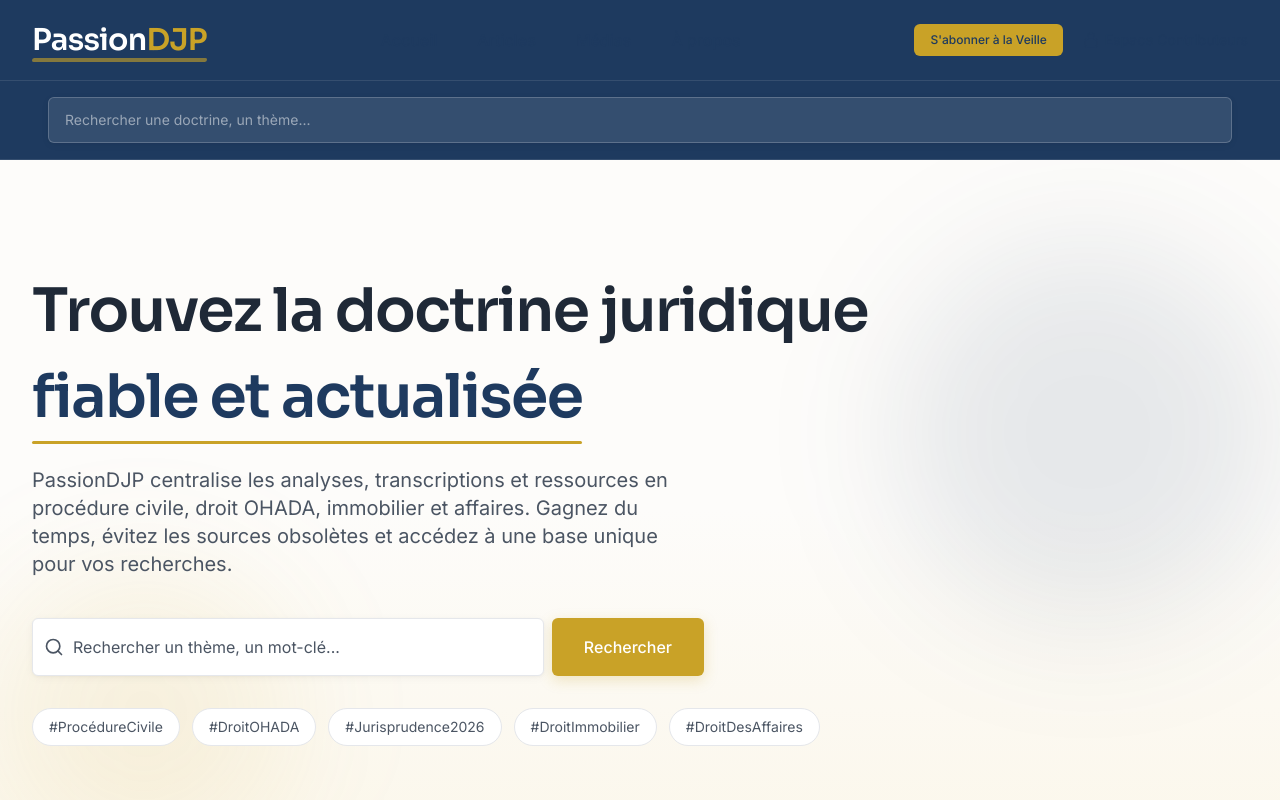
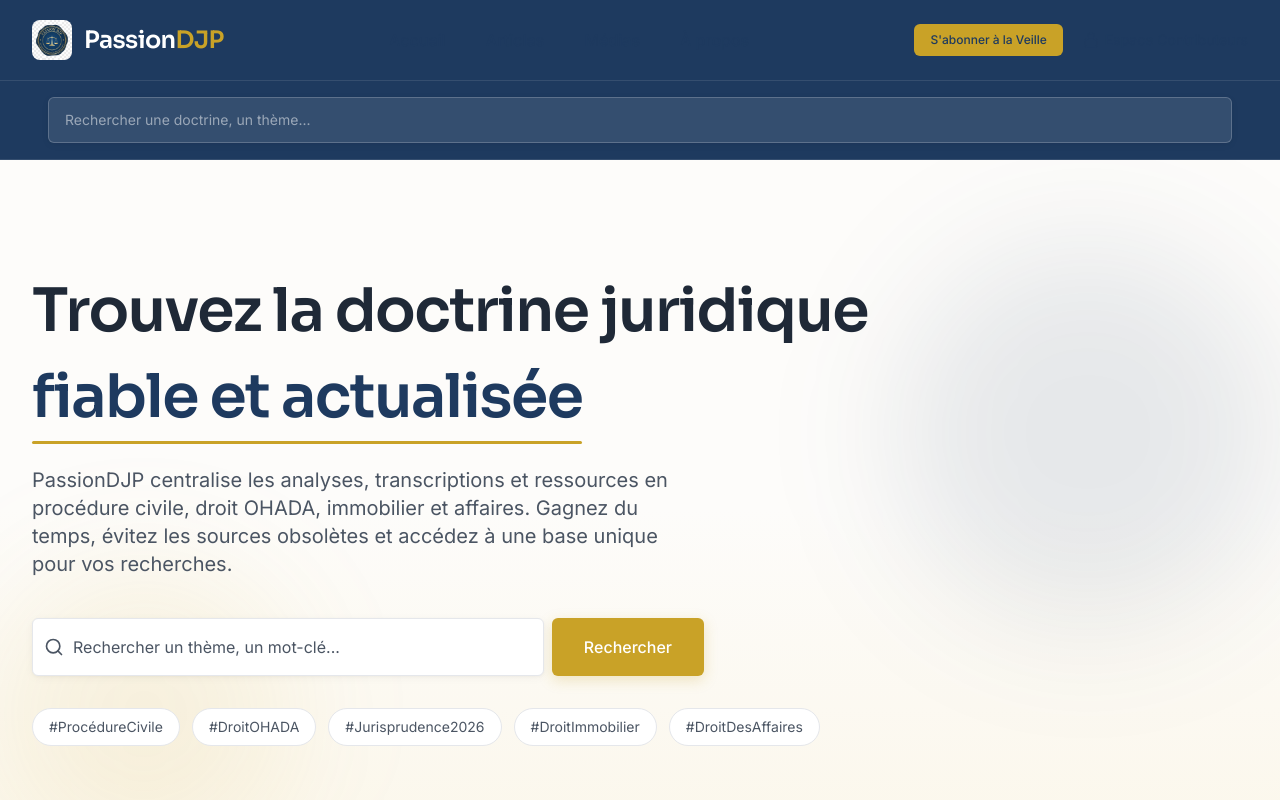
Before and after one commit to PATAWALA/PassionDJP, a Next.js app: page / in a window 1280 px wide. Shown: the top 800 px of the page. Built offline with nearby package versions, Linux system fonts and the light colour scheme.

Commit message:
3412079 u^date

```diff
--- a/src/components/layout/Header.tsx
+++ b/src/components/layout/Header.tsx
@@ -2,6 +2,7 @@
 
 import { useState } from "react";
 import Link from "next/link";
+import Image from "next/image";
 import { Menu, Lock } from "lucide-react";
 import { Input } from "@/components/ui/Input";
 import { MobileNav } from "./MobileNav";
@@ -13,11 +14,18 @@ export function Header() {
     <header className="sticky top-0 z-40 bg-primary border-b border-white/10">
       {/* Rangée principale */}
       <div className="container-editorial flex items-center justify-between h-20">
-        {/* Logo */}
-        <Link href="/" className="flex items-center">
-          <span className="relative inline-block font-heading text-3xl font-semibold text-white tracking-tight">
+        {/* Logo image */}
+        <Link href="/" className="flex items-center gap-3">
+          <div className="relative h-10 w-10 overflow-hidden rounded-lg">
+            <Image
+              src="/images/logo.jpeg"
+              alt="PassionDJP"
+              fill
+              className="object-contain"
+            />
+          </div>
+          <span className="font-heading text-2xl font-semibold text-white tracking-tight">
             Passion<span className="text-accent">DJP</span>
-            <span className="absolute left-0 -bottom-1 w-full h-1 bg-accent/60 -skew-x-12 rounded-sm" />
           </span>
         </Link>
 
--- a/src/components/layout/MobileNav.tsx
+++ b/src/components/layout/MobileNav.tsx
@@ -1,6 +1,7 @@
 "use client";
 
 import Link from "next/link";
+import Image from "next/image";
 import { X, Lock, Mail } from "lucide-react";
 
 interface MobileNavProps {
@@ -12,13 +13,20 @@ export function MobileNav({ isOpen, onClose }: MobileNavProps) {
   if (!isOpen) return null;
 
   return (
-    <div className="fixed inset-0 z-50 bg-primary md:hidden">
+    <div className="fixed inset-0 z-50 bg-primary md:hidden overflow-y-auto">
       <div className="container-editorial py-6 flex flex-col h-full">
         <div className="flex items-center justify-between mb-8">
-          <Link href="/" className="flex items-center" onClick={onClose}>
-            <span className="relative inline-block font-heading text-3xl font-semibold text-white tracking-tight">
+          <Link href="/" className="flex items-center gap-3" onClick={onClose}>
+            <div className="relative h-10 w-10 overflow-hidden rounded-lg">
+              <Image
+                src="/images/logo.jpeg"
+                alt="PassionDJP"
+                fill
+                className="object-contain"
+              />
+            </div>
+            <span className="font-heading text-2xl font-semibold text-white tracking-tight">
               Passion<span className="text-accent">DJP</span>
-              <span className="absolute left-0 -bottom-1 w-full h-1 bg-accent/60 -skew-x-12 rounded-sm" />
             </span>
           </Link>
           <button onClick={onClose} className="text-white hover:text-accent" aria-label="Fermer">
```
Also changed, not shown: public/images/logo.jpeg (added).
